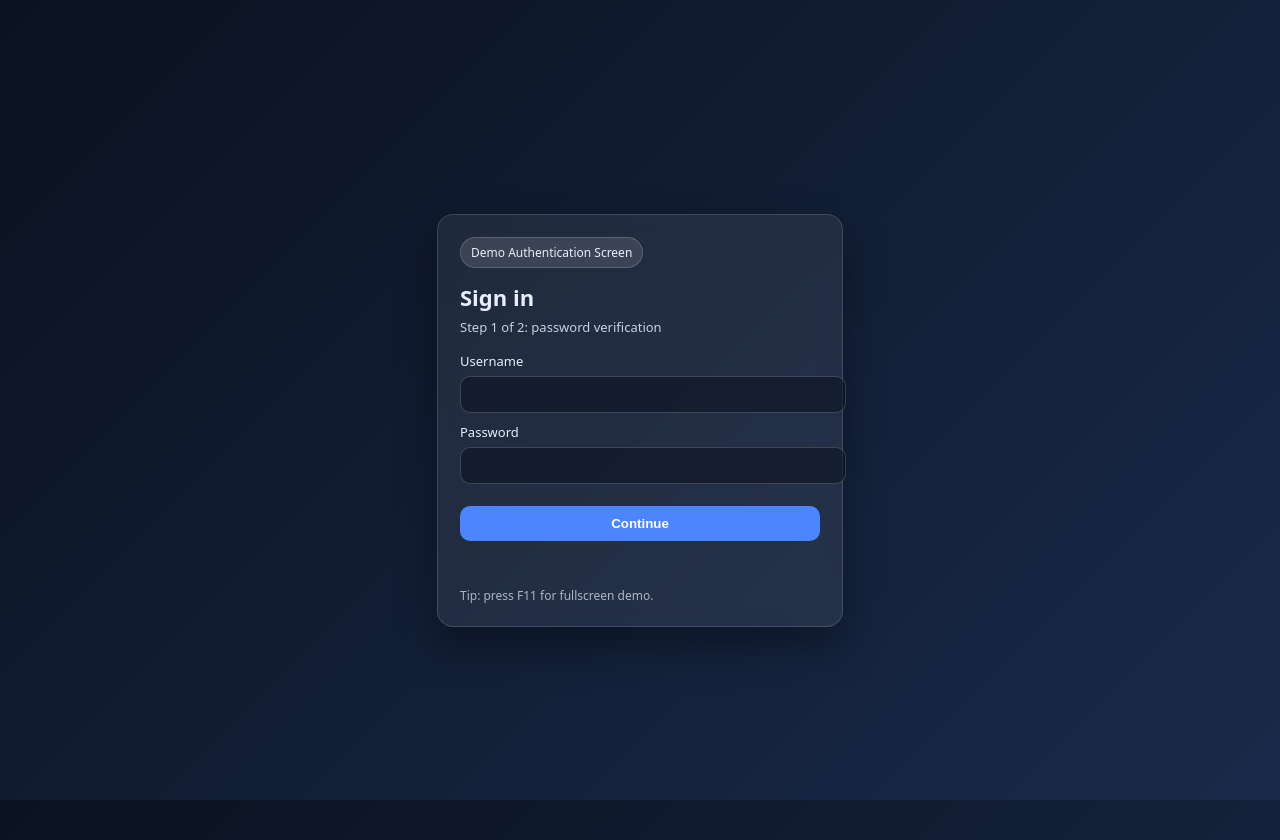
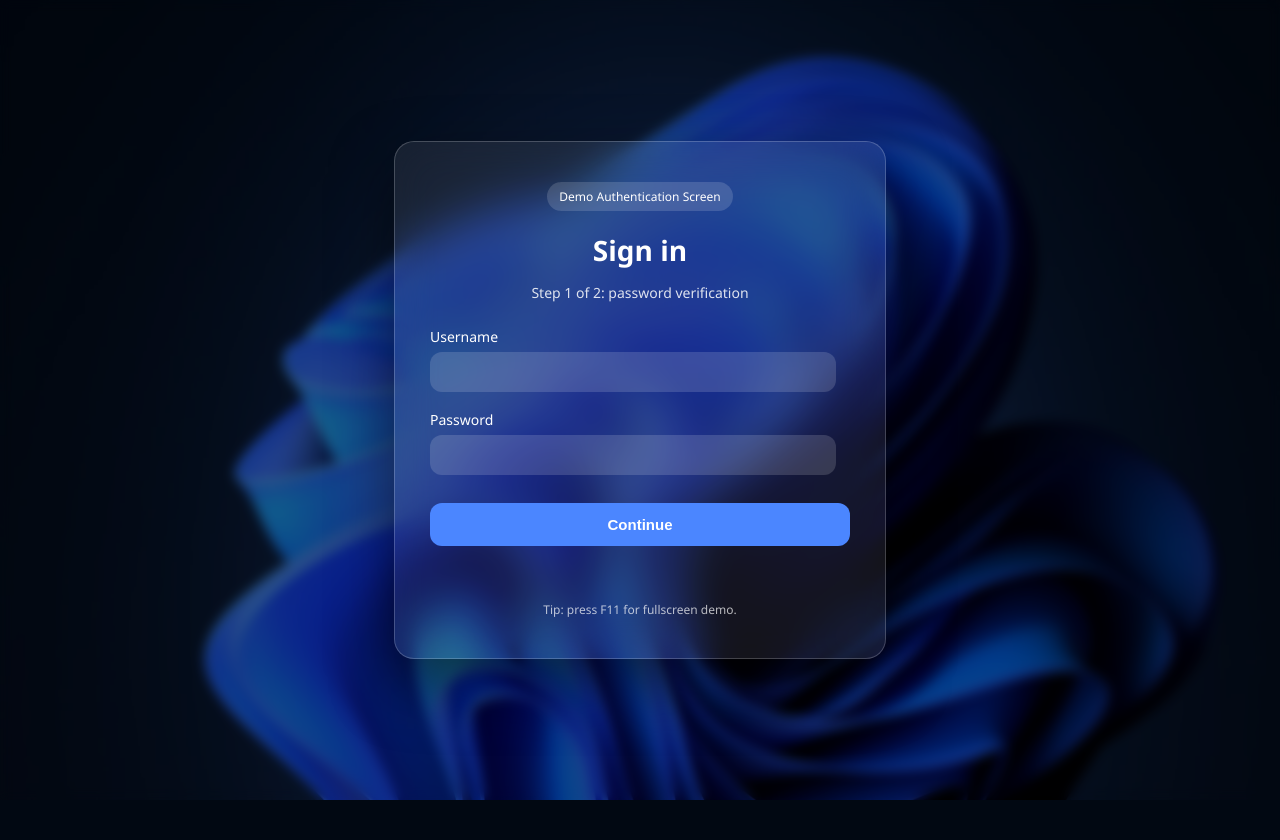
Before and after one commit to mathurakshita/project-2fa, a Flask app: page /login in a window 1280 px wide. After the commit the page ends 800 px from the top, so only its background shows below. Run offline with Flask 3, Linux system fonts and the light colour scheme.

Commit message:
omar changes

```diff
--- a/static/login.css
+++ b/static/login.css
@@ -1,88 +1,121 @@
 body {
   margin: 0;
-  font-family: system-ui, -apple-system, Segoe UI, Roboto, Arial, sans-serif;
-  background: linear-gradient(135deg, #0b1220, #192a4a);
-  color: #e9eefc;
+  font-family: "Segoe UI", system-ui, -apple-system, sans-serif;
   height: 100vh;
+  display: flex;
+  justify-content: center;
+  align-items: center;
+
+  background: url("/static/windows-bg.jpg");
+  background-size: cover;
+}
+
+body::before {
+  content: "";
+  position: fixed;
+  inset: 0;
+  background: rgba(0, 0, 0, 0.45);
+  backdrop-filter: blur(6px);
 }
 
 .shell {
-  height: 100vh;
-  display: grid;
-  place-items: center;
-  padding: 20px;
+  position: relative;
+  z-index: 1;
+  width: 100%;
+  display: flex;
+  justify-content: center;
+  align-items: center;
 }
 
 .card {
-  width: 360px;
-  background: rgba(255,255,255,0.07);
-  border: 1px solid rgba(255,255,255,0.14);
-  border-radius: 16px;
-  padding: 22px;
-  backdrop-filter: blur(10px);
-  box-shadow: 0 20px 40px rgba(0,0,0,0.35);
+  width: 420px;
+  min-height: 420px;
+  padding: 40px 35px;
+  border-radius: 20px;
+
+  background: rgba(255, 255, 255, 0.08);
+  backdrop-filter: blur(20px);
+  border: 1px solid rgba(255, 255, 255, 0.2);
+
+  box-shadow: 0 25px 60px rgba(0, 0, 0, 0.5);
+  color: #fff;
+  text-align: center;
 }
 
 .badge {
+  font-size: 12px;
+  padding: 6px 12px;
+  border-radius: 999px;
+  background: rgba(255,255,255,0.15);
   display: inline-block;
-  font-size: 12px;
-  padding: 6px 10px;
-  border-radius: 999px;
-  background: rgba(255,255,255,0.12);
-  border: 1px solid rgba(255,255,255,0.16);
-  margin-bottom: 14px;
+  margin-bottom: 20px;
 }
 
 h1 {
-  margin: 0 0 6px 0;
-  font-size: 22px;
+  margin: 0 0 10px 0;
+  font-size: 28px;
+  font-weight: 600;
 }
 
 .sub {
-  margin: 0 0 16px 0;
+  margin-bottom: 25px;
   opacity: 0.85;
-  font-size: 13px;
+  font-size: 14px;
 }
 
 label {
   display: block;
-  font-size: 13px;
-  margin: 10px 0;
+  text-align: left;
+  font-size: 14px;
+  margin-bottom: 18px;
 }
 
 input {
-  width: 100%;
+  width: 90%;
   margin-top: 6px;
-  padding: 10px 12px;
-  border-radius: 10px;
-  border: 1px solid rgba(255,255,255,0.18);
-  background: rgba(10, 18, 32, 0.55);
-  color: #e9eefc;
+  padding: 12px 14px;
+  border-radius: 12px;
+  border: none;
   outline: none;
+
+  background: rgba(255,255,255,0.15);
+  color: #fff;
+  font-size: 14px;
+  transition: 0.2s ease;
+}
+
+input:focus {
+  background: rgba(255,255,255,0.25);
+  box-shadow: 0 0 0 2px #4b86ff;
 }
 
 button {
   width: 100%;
-  margin-top: 12px;
-  padding: 10px 12px;
-  border-radius: 10px;
+  margin-top: 10px;
+  padding: 13px;
+  border-radius: 12px;
   border: none;
+  font-size: 15px;
+  font-weight: 600;
   background: #4b86ff;
   color: #fff;
-  font-weight: 600;
   cursor: pointer;
+  transition: 0.2s ease;
 }
 
-button:hover { filter: brightness(1.05); }
+button:hover {
+  background: #3a6edc;
+  transform: translateY(-1px);
+}
 
 .msg {
-  margin-top: 12px;
+  margin-top: 15px;
   min-height: 20px;
   font-size: 13px;
 }
 
 .footerNote {
-  margin-top: 14px;
+  margin-top: 20px;
   font-size: 12px;
   opacity: 0.7;
 }
--- a/templates/login.html
+++ b/templates/login.html
@@ -28,7 +28,8 @@
       </form>
 
       <div id="msg" class="msg" aria-live="polite"></div>
-      <div class="footerNote">Tip: press F11 for fullscreen demo.</div>
+      <div class="footerNote">Tip: press F11 for fullscreen demo.
+      </div>
     </div>
   </div>
 
```
Also changed, not shown: static/sudoku.css (+153 -41 lines), app.db, static/windows-bg.jpg (added).
